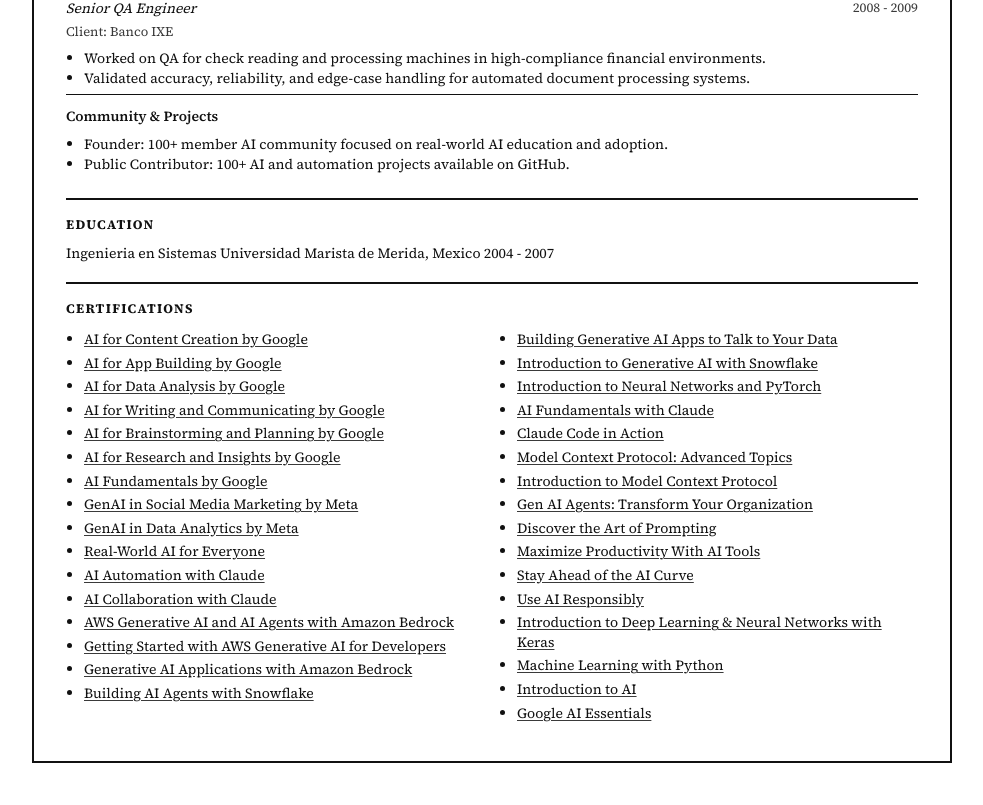
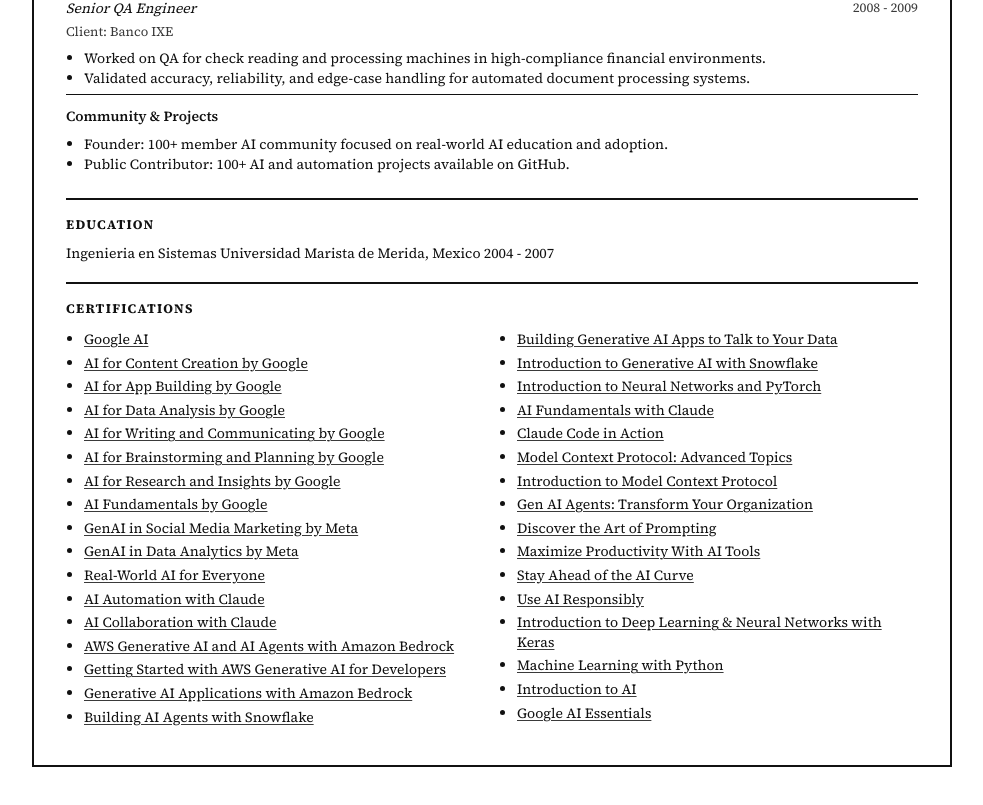
Before and after one commit to Oruga420/amorac-resume, a Next.js app: page / in a window 1280 px wide. Shown: the part 1725-2530 px from the top of the page, without its empty margins (148-1131 px from the left). Built offline with nearby package versions, Linux system fonts and the light colour scheme.

Commit message:
Add Google AI certification

```diff
--- a/app/page.js
+++ b/app/page.js
@@ -7,6 +7,7 @@
   "Phone +1 437 243 3693 | Email: alex@seshwithfriends.org | LinkedIn: linkedin.com/in/amorac/ | Website: eloruga.com | GitHub: github.com/Oruga420";
 
 const certifications = [
+  { name: "Google AI", url: "https://www.coursera.org/account/accomplishments/specialization/QC4G7ZD5283I" },
   { name: "AI for Content Creation by Google", url: "https://www.coursera.org/account/accomplishments/verify/KH7ZLDJDT6Z3" },
   { name: "AI for App Building by Google", url: "https://www.coursera.org/account/accomplishments/verify/Y3X1A9416TK3" },
   { name: "AI for Data Analysis by Google", url: "https://www.coursera.org/account/accomplishments/verify/LZTEJ3FDTRZK" },
```
